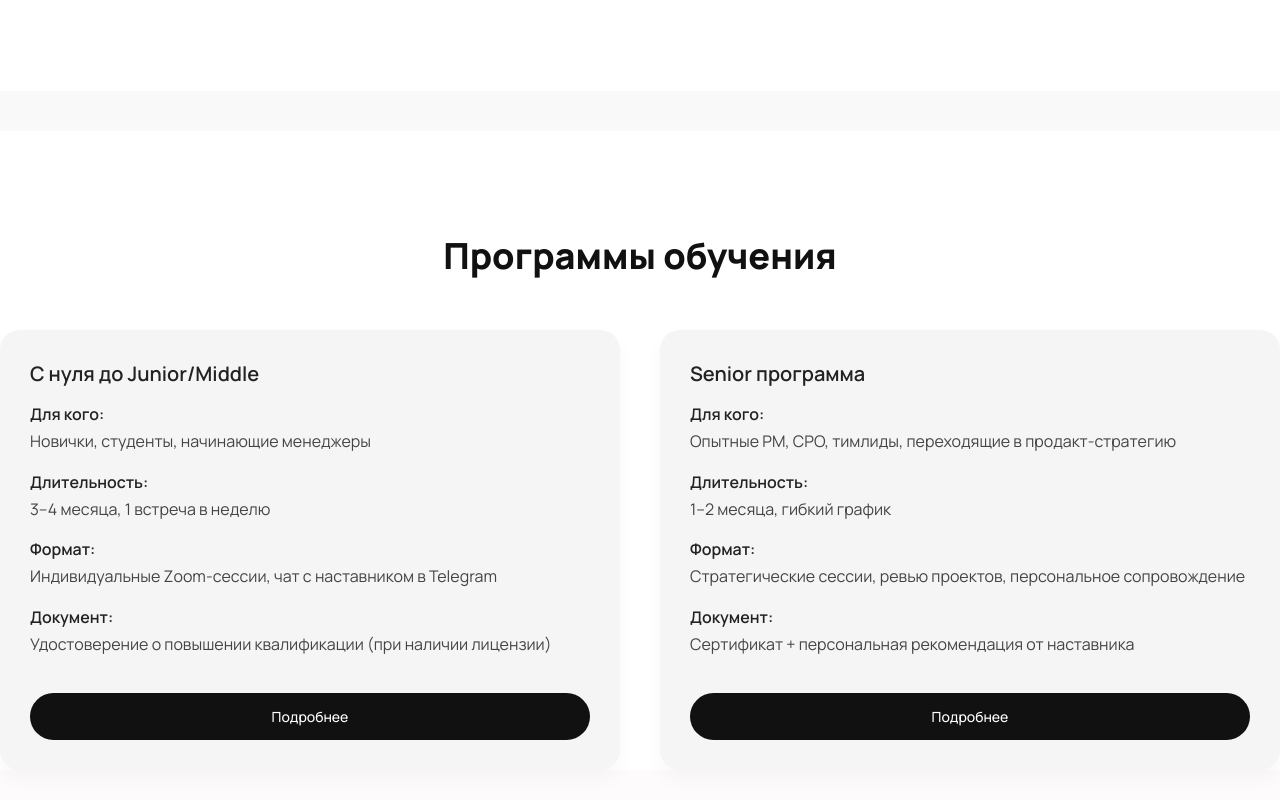
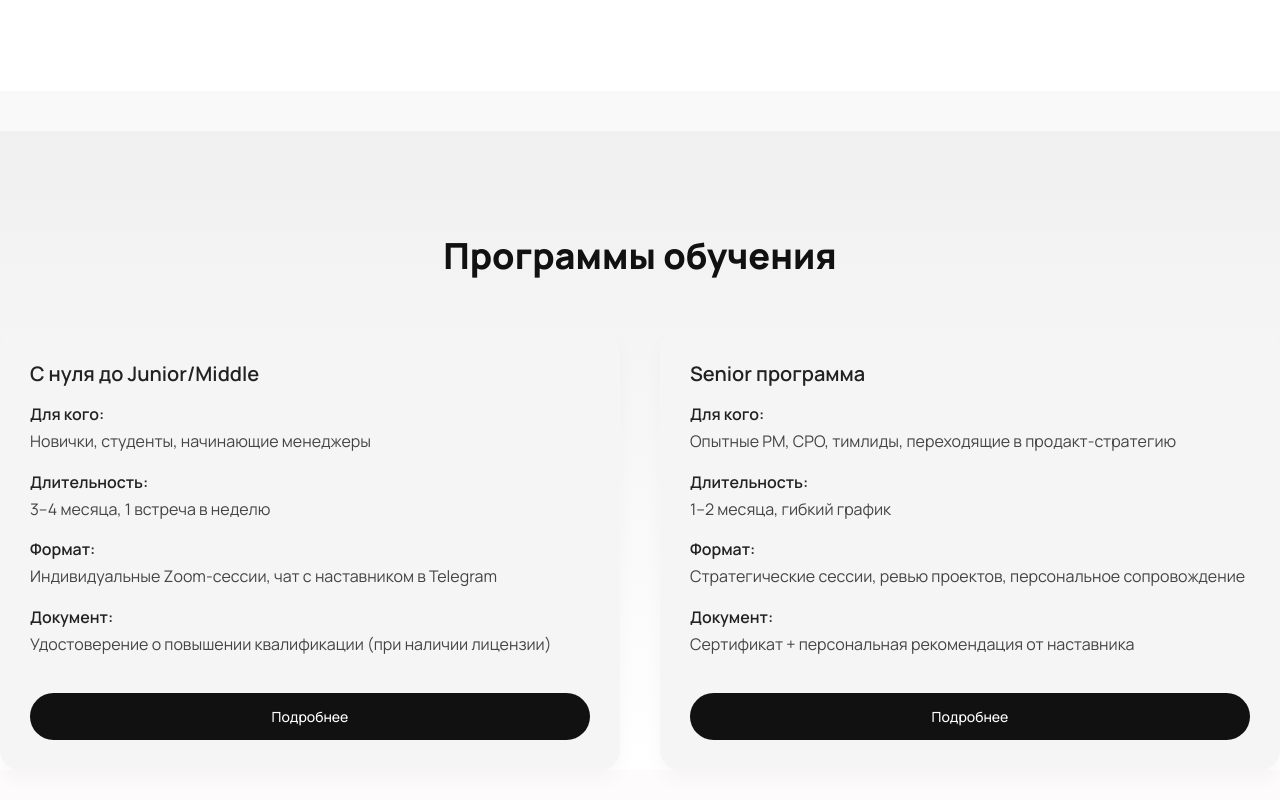
Before and after one commit to Ayraek/new-page-one-to-one, a React (Vite) app: page / in a window 1280 px wide. Shown: the part 1540-2340 px from the top of the page. Built offline with nearby package versions, Linux system fonts and the light colour scheme.

Commit message:
feat: unify about program background

```diff
--- a/src/components/AboutProgram/AboutProgram.module.css
+++ b/src/components/AboutProgram/AboutProgram.module.css
@@ -1,7 +1,7 @@
 .aboutProgram {
     margin-top: 0;          /* Никакого внешнего отступа вверх */
     padding-top: 100px;     /* Внутренний отступ, чтобы контент не прилипал */
-    background: #ffffff;    /* Или свой цвет, если у тебя другой */
+    background: linear-gradient(to bottom, #f0f0f0 0%, #ffffff 100%);
     position: relative;
     z-index: 2;
   }
```
